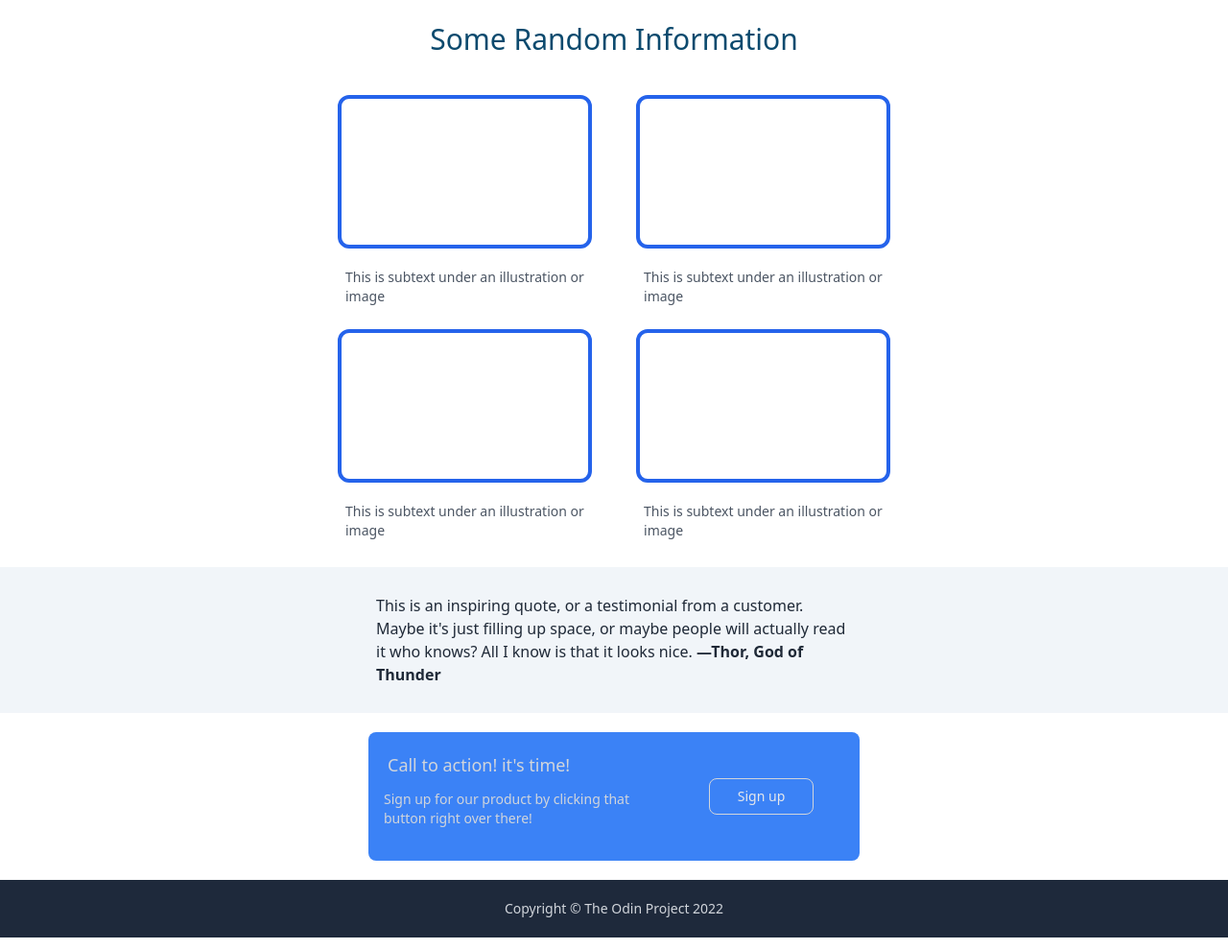
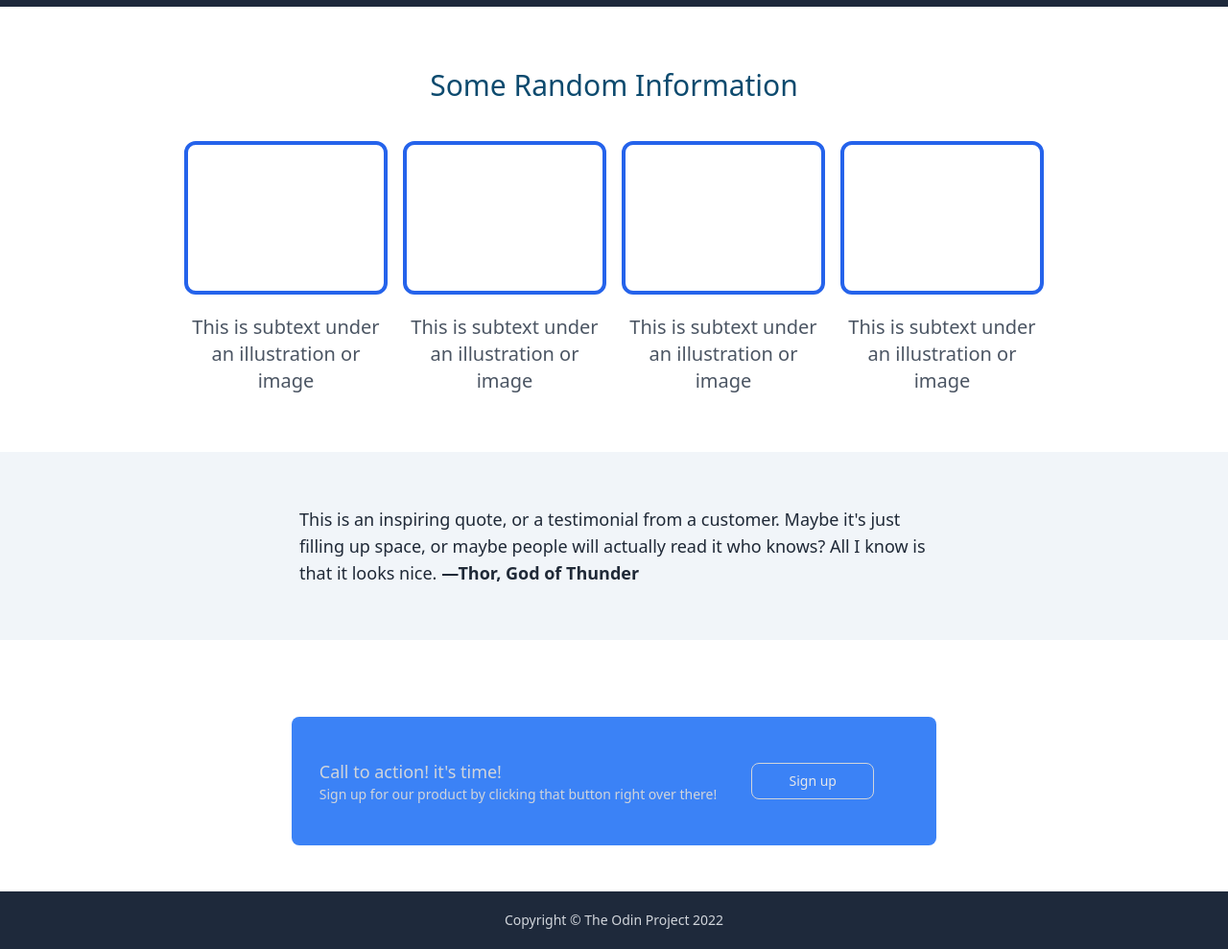
Before and after one commit to SantinoMajur/landing-page, a website: page src/index.html in a window 1280 px wide. Shown: the part 349-1338 px from the top of the page at 96% size. Drawn offline with nearby package versions, Linux system fonts and the light colour scheme.

Commit message:
Added large screen responsiveness

```diff
--- a/src/index.html
+++ b/src/index.html
@@ -13,7 +13,7 @@
 </head>
 
 <body>
-    <header class="bg-slate-800 p-3">
+    <header class="bg-slate-800 p-3 w-full">
         <nav class="flex w-full max-w-sm justify-between mx-auto p-2 sm:max-w-2xl">
             <a href="#" class="text-2xl text-gray-300">Header Logo</a>
             <ul class="sm:flex hidden text-lg text-gray-300 justify-start gap-5 text-center" id="navLinks">
@@ -23,17 +23,13 @@
                 <li><a href="#">link four</a></li>
             </ul>
             <button class="text-lg text-gray-300 sm:hidden"> <span
-                    class="material-symbols-outlined md-36">menu</span></button>
+                    class="border border-gray-300 material-symbols-outlined">menu</span></button>
+                    <span class="material-symbols-outlined hidden">close</span>
+
         </nav>
-        <div class="landscape:hidden">
-            <p>
-              This experience is designed to be viewed in landscape. Please rotate your
-              device to view the site.
-            </p>
-          </div>
     </header>
-    <main class="-mt-1">
-        <section class="bg-slate-800 w-full p-5 flex flex-col sm:flex-row">
+    <main class="-mt-1 w-full">
+        <section class="bg-slate-800 w-full p-5 flex flex-col sm:flex-row md:px-14 md:py-8">
             <div class="order-2 pt-7 max-w-md mx-auto sm:order-1 sm:w-1/2">
                 <h1 class="text-2xl text-gray-200 text-center font-extrabold sm:text-4xl sm:text-left">This website is
                     awesome</h1>
@@ -48,39 +44,39 @@
                 <p class="w-auto">This is a placeholder for an image</p>
             </div>
         </section>
-        <section class="p-5">
+        <section class="p-5 md:my-6">
             <h2 class="text-2xl text-center p-5 text-sky-900 sm:text-3xl">Some Random Information</h2>
-            <div class="flex flex-wrap justify-between items-center mt-5 gap-4 max-w-md mx-auto sm:max-w-xl">
+            <div class="flex flex-wrap justify-between items-center mt-5 gap-4 max-w-md mx-auto sm:max-w-xl md:flex-nowrap md:max-w-4xl">
                 <div class="flex flex-col w-66">
                     <div class="border-4 border-blue-600 w-full h-24 rounded-xl sm:h-40"></div>
-                    <p class=" text-sm text-gray-600 p-2 mt-3">This is subtext under an illustration or image</p>
+                    <p class=" text-sm text-gray-600 p-2 mt-3 md:text-center md:text-xl">This is subtext under an illustration or image</p>
                 </div>
                 <div class="flex flex-col w-66">
                     <div class="border-4 border-blue-600 w-full h-24 rounded-xl sm:h-40"></div>
-                    <p class=" text-sm text-gray-600 p-2 mt-3">This is subtext under an illustration or image</p>
+                    <p class=" text-sm text-gray-600 p-2 mt-3 md:text-center md:text-xl">This is subtext under an illustration or image</p>
                 </div>
                 <div class="flex flex-col w-66">
                     <div class="border-4 border-blue-600 w-full h-24 rounded-xl sm:h-40"></div>
-                    <p class=" text-sm text-gray-600 p-2 mt-3">This is subtext under an illustration or image</p>
+                    <p class=" text-sm text-gray-600 p-2 mt-3 md:text-center md:text-xl">This is subtext under an illustration or image</p>
                 </div>
                 <div class="flex flex-col w-66">
                     <div class="border-4 border-blue-600 w-full h-24 rounded-xl sm:h-40"></div>
-                    <p class="text-sm text-gray-600 p-2 mt-3">This is subtext under an illustration or image</p>
+                    <p class="text-sm text-gray-600 p-2 mt-3 md:text-center md:text-xl">This is subtext under an illustration or image</p>
                 </div>
             </div>
         </section>
-        <section class="bg-slate-100 p-5">
-            <blockquote class="text-gray-800 text-base p-2 max-w-sm mx-auto sm:max-w-lg">
+        <section class="bg-slate-100 p-5 md:my-8 md:py-12">
+            <blockquote class="text-gray-800 text-base p-2 max-w-sm mx-auto sm:max-w-lg md:max-w-2xl md:text-lg">
                 This is an inspiring quote, or a testimonial from a customer. Maybe it's just filling up space, or maybe
                 people will actually read it who knows? All I know is that it looks nice. <span
                     class="font-bold">&mdash;Thor, God of Thunder</span>
             </blockquote>
         </section>
-        <section class="p-5">
-            <div class="bg-blue-500 p-3 rounded-lg flex flex-col max-w-sm mx-auto sm:max-w-lg sm:flex-row">
+        <section class="p-5 md:py-12">
+            <div class="bg-blue-500 p-3 rounded-lg flex flex-col max-w-sm mx-auto sm:max-w-lg sm:flex-row md:max-w-2xl md:justify-center md:items-center">
                 <div class="flex flex-col ">
-                    <h2 class="text-gray-300 text-lg p-2">Call to action! it's time!</h2>
-                    <p class="text-gray-300 text-sm p-1">Sign up for our product by clicking that button right over
+                    <h2 class="text-gray-300 text-lg p-2 md:p-0">Call to action! it's time!</h2>
+                    <p class="text-gray-300 text-sm p-1 md:p-0">Sign up for our product by clicking that button right over
                         there!</p>
                 </div>
                 <button
@@ -89,7 +85,7 @@
             </div>
         </section>
     </main>
-    <footer class="bg-slate-800 p-5 text-center">
+    <footer class="bg-slate-800 p-5 text-center w-full md:py">
         <p class="text-gray-300 text-sm">Copyright &copy; The Odin Project 2022</p>
     </footer>
 </body>
```
Also changed, not shown: dist/output.css, src/style.css (line endings or trailing spaces).
